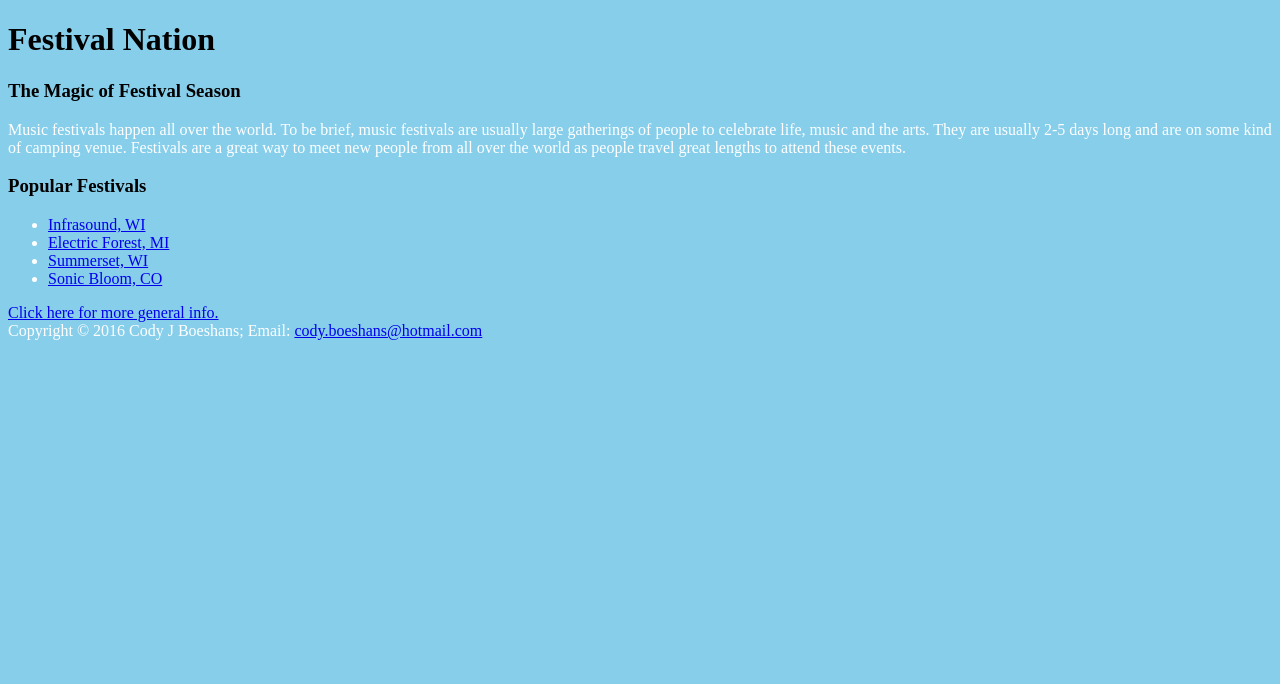
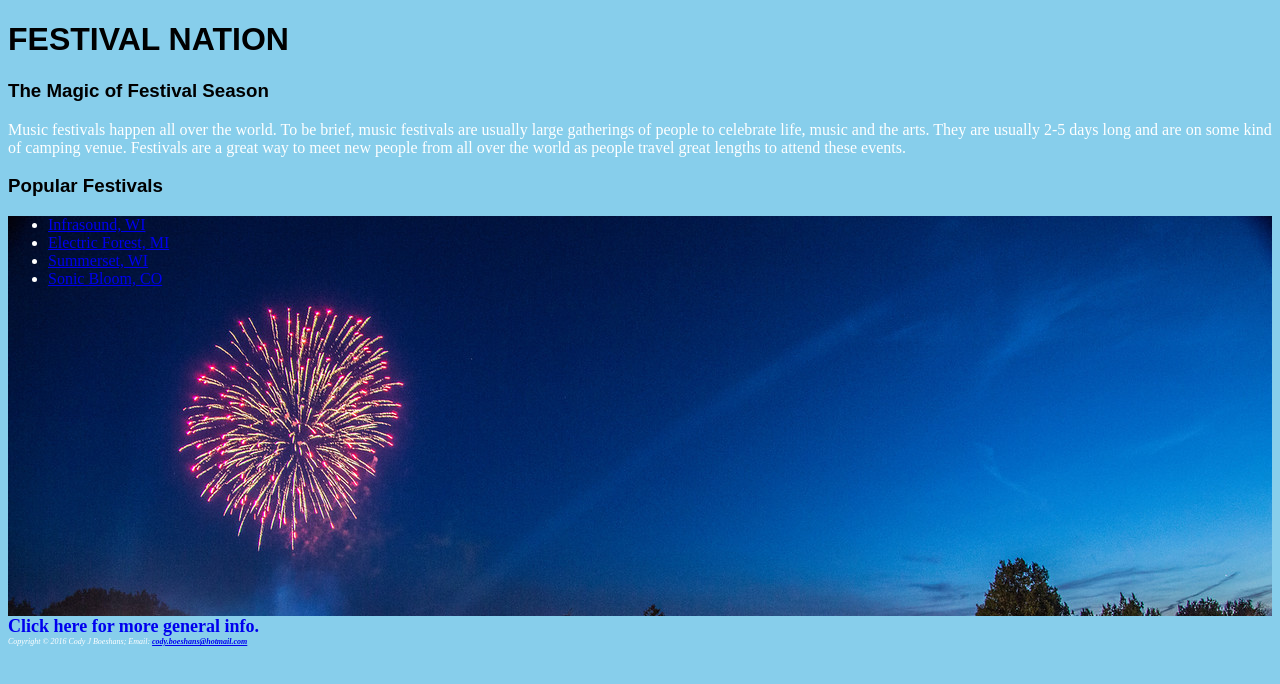
Before and after one commit to ya0547mu/fan-page, a plain HTML site: page index.html in a window 1280 px wide. Drawn offline with Linux system fonts and the light colour scheme.

Commit message:
Module 4 updates

```diff
--- a/index.html
+++ b/index.html
@@ -2,7 +2,9 @@
 <html lang="en">
 <head>
     <title>Music Festivals</title>
-    <link rel="stylesheet" href="style.css" />
+    <link rel="stylesheet" href="style.css"/>
+    <link rel="pictures" href="Pictures/EDMTunes-EF.jpg" />
+    <link rel="icon" href="Pictures/speaker-clipart-cartoon-speaker-clip-art_t.jpg" type="image/x-icon">
     <meta charset="utf-8" />
 </head>
 <body>
--- a/style.css
+++ b/style.css
@@ -1,5 +1,32 @@
-body{background-color:skyblue}
-body{color:white}
-h3{color: black}
-.text{color:orange}
-.headername{color:black}
+body {  background-color: skyblue;
+        color: white;
+        font-family: serif;
+}
+body a { font-size: large;
+         font-weight: bold;
+         text-decoration: none;
+}
+body div ul li a { font-size: inherit;
+                    font-weight: inherit;
+                    text-decoration: underline;
+}
+h1   {  font-family: sans-serif;
+        text-transform: uppercase;
+}
+h3  {    color: black;
+        font-family: sans-serif;
+}
+.text { color: orange;
+}
+.headername { color: black;
+}
+footer { font-size: .5em;
+         font-style: italic
+}
+footer a { font-size: inherit;
+           font-weight: bold;
+            text-decoration: underline;
+}
+ul { list-style-type: disc;
+}
+div { background-image: url(Pictures/EDMTunes-EF.jpg); height: 400px; width: auto;}
```
Also changed, not shown: Pictures/EDMTunes-EF.jpg (added), Pictures/speaker-clipart-cartoon-speaker-clip-art_t.jpg (added).
